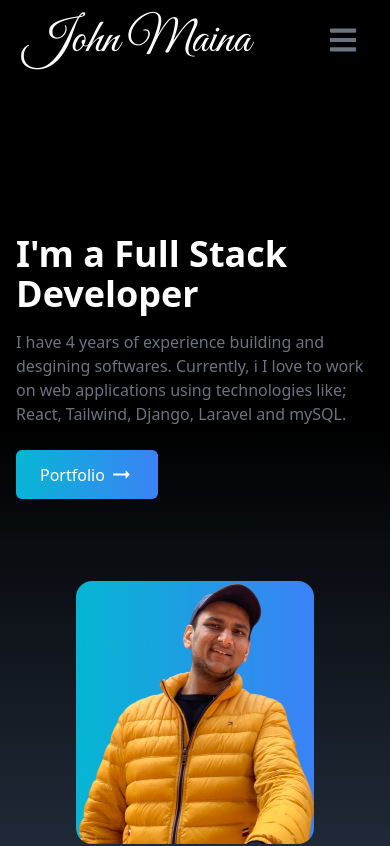
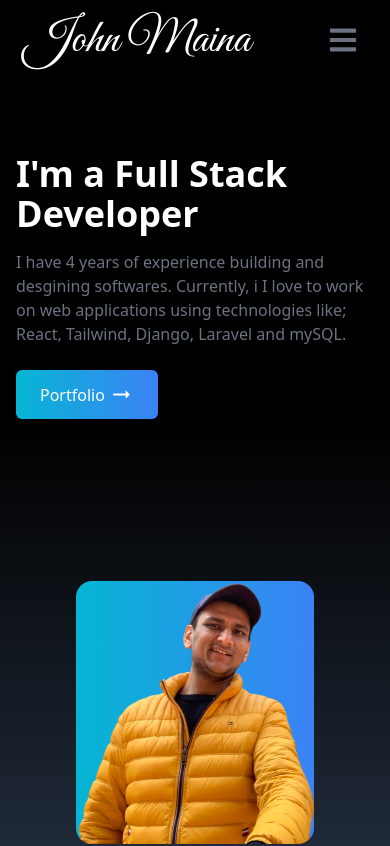
Before and after one commit to johnmainkinyanjui/my-portfolio, a React (Create React App) app: page / in a window 390 px wide. Shown: the top 846 px of the page. Built offline with nearby package versions, Linux system fonts and the light colour scheme.

Commit message:
nav and home space

```diff
--- a/src/components/Home.jsx
+++ b/src/components/Home.jsx
@@ -5,7 +5,7 @@
 
 export const Home = () => {
   return (
-    <div name="home" className=" pt-40 md:pt-0 h-screen w-full bg-gradient-to-b from-black via-black to-gray-800">
+    <div name="home" className=" h-screen w-full bg-gradient-to-b from-black via-black to-gray-800">
 
         <div className='max-w-screen-lg mx-auto flex flex-col items-center justify-center h-full px-4 md:flex-row'>
 
```
